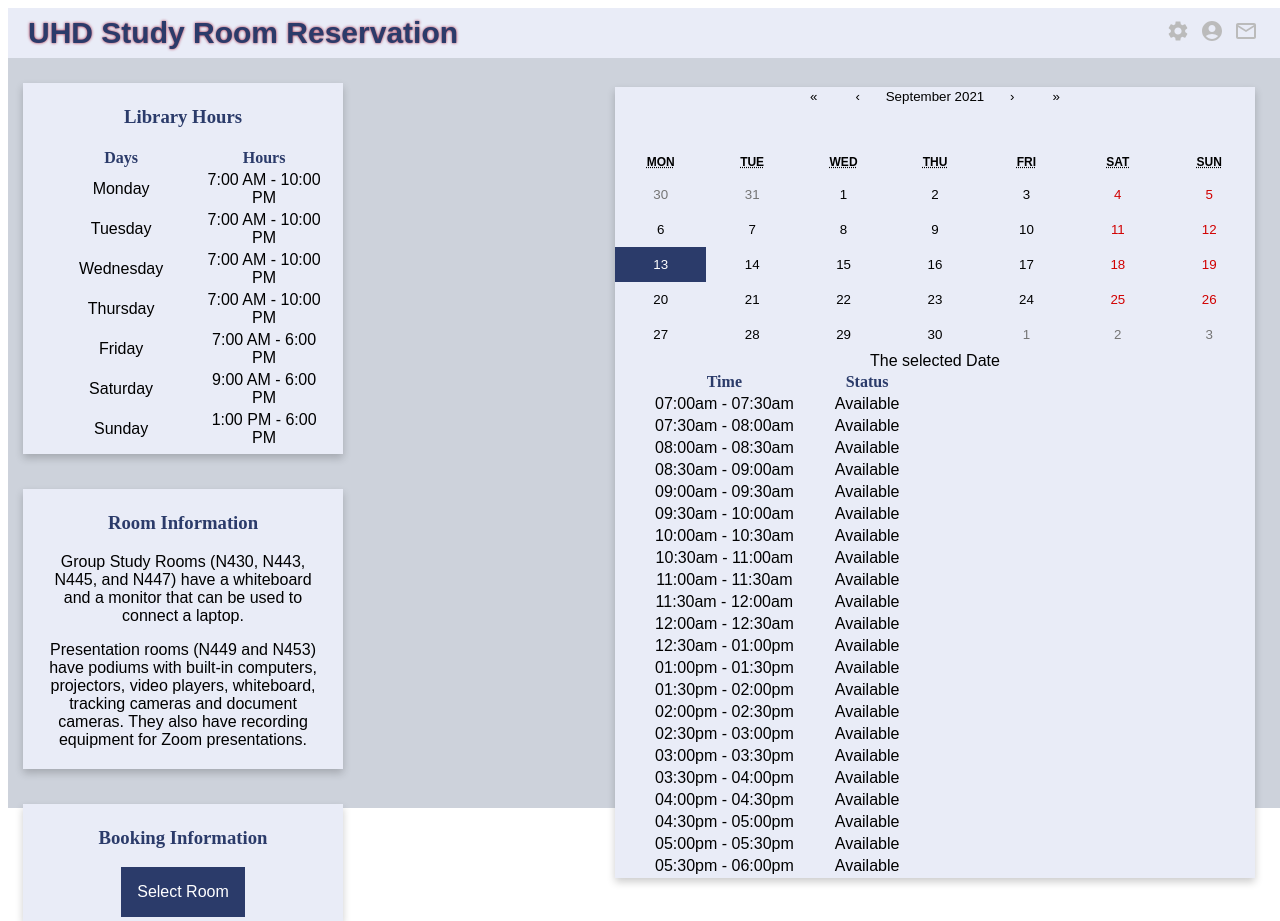
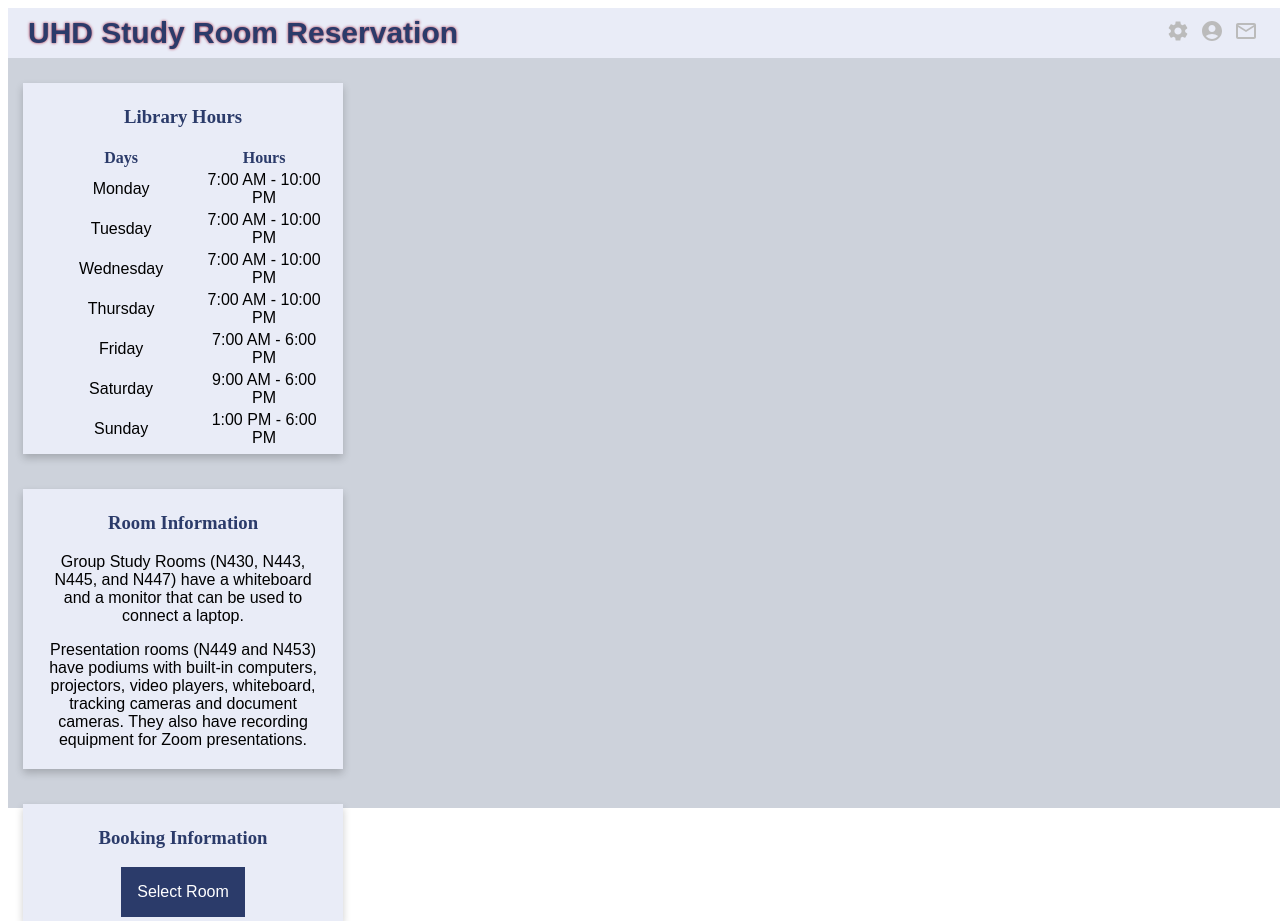
Before and after one commit to ASTRA1337/Study-Room-Reservation-System, a React (Create React App) app: page / in a window 1280 px wide. Built offline with nearby package versions, Linux system fonts and the light colour scheme.

Commit message:
Link calendar with room

```diff
--- a/src/components/Calendar/Calendar.jsx
+++ b/src/components/Calendar/Calendar.jsx
@@ -56,8 +56,9 @@ function renderTime(time)
     return renderTimeNumber(time.hour) + ":" + renderTimeNumber(time.minute) + time.status;
 }
 
-function renderAvailableTime()
+function renderAvailableTime(dateStatus)
 {
+    console.log("my date", dateStatus);
     const startHour = 7;
     const startMin = 0;
     const endTime = {"hour": 6, "minute": 0, "status": TimeStatus.PM};
@@ -67,26 +68,50 @@ function renderAvailableTime()
     var elements = [];
     while (currentTime.hour != endTime.hour || currentTime.minute != endTime.minute ) {
         var nextTime = getTimeBlock(currentTime, minuteStep);
-        var status = "Available";
+        var timeId = renderTime(currentTime)+renderTime(nextTime);
+
+        var blockStatus = "Available";
+        var rowStyle = "";
+        if (dateStatus && dateStatus[timeId]) {
+            blockStatus = dateStatus[timeId];
+            rowStyle = "reserved-time";
+        }
+
         elements.push(
-            <tr>
+            <tr class={rowStyle}>
             <td>{renderTime(currentTime)} - {renderTime(nextTime)}</td>
-            <td>{status}</td>
+            <td>{blockStatus}</td>
             </tr>
         )
         currentTime = nextTime;
     }
     return elements;
 }
+
+
+
 function Calendar({room}) {
+    // const room = {
+    //     "Sat Jan 01 2022": {
+    //         "07:00am07:30am": "reserved"
+    //     },
+    //     "Sun Nov 28 2021": {
+    //         "07:00am07:30am": "reserved"
+    //     }
+    // }
+
     const [date, setDate] = useState(new Date());
+    if (!room)
+        return (<div></div>);
     return (
         <div className = "calendar">
             <div className = "calWrapper">
                 <ReactCalendar onChange={setDate} value={date} />
             </div>
             <div>
-                The selected Date
+                <p>{date.toDateString()}</p>
+                <p>{date.toString()}</p>
+                <p>{date.toLocaleTimeString()}</p>
                 <table>
                     <thead>
                     <tr>
@@ -95,7 +120,7 @@ function Calendar({room}) {
                     </tr>
                     </thead>
                     <tbody>
-                    {renderAvailableTime()}
+                    {renderAvailableTime(room[date.toDateString()])}
                     </tbody>
                 </table>
             </div>
--- a/src/components/Calendar/calendar.css
+++ b/src/components/Calendar/calendar.css
@@ -116,3 +116,6 @@
   .react-calendar--selectRange .react-calendar__tile--hover {
     background-color: #e6e6e6;
   }
+  .reserved-time {
+    background-color: red;
+  }
--- a/src/components/Dashboard/Dashboard.jsx
+++ b/src/components/Dashboard/Dashboard.jsx
@@ -1,19 +1,37 @@
-import React from 'react'
+import React, {useState} from 'react'
 import Topbar from '../Topbar/Topbar';
 import Calendar from '../Calendar/Calendar';
 import BookingInfo from '../Forms/BookingInfo';
 import "./dashboard.css";
+import { red } from '@mui/material/colors';
+import { fontSize } from '@mui/system';
 
 //trigger a change in the selected room which will then trigger a change in calendar
 //which will then display the availabe time of the current room at the selected date
 
 function Dashboard() {
+    const [selectedRoom, setSelectedRoom] = useState("");
+    const roomData = {
+        "N430": {
+            "Sat Jan 01 2022": {
+                "07:00am07:30am": "reserved"
+            },
+            "Sun Nov 28 2021": {
+                "07:00am07:30am": "reserved"
+            }
+        },
+        "N443": {},
+    }
+    const updateRoom = (room) => {
+        setSelectedRoom(room);
+    }
     return (
         <div className = "dashboard">
             <div className = "topbar"><Topbar /></div>
             <div className = "libCard">
             <div className = "calendarCard">
-                <div className = "calInfo"><Calendar /></div>
+                <span style={{color: "red", fontSize: "20px"}}>{selectedRoom}</span>
+                <div className = "calInfo"><Calendar room={roomData[selectedRoom]}/></div>
             </div>
                 <div className = "libHours">
                     <h3>Library Hours</h3>
@@ -67,7 +85,7 @@ function Dashboard() {
             <div className = "bookingInfoCard">
                 <div className = "bookingInfo">
                     <h3>Booking Information</h3>
-                    <BookingInfo />
+                    <BookingInfo updateRoom={(room) => updateRoom(room)}/>
                 </div>
             </div>
         </div>
--- a/src/components/Forms/BookingInfo.jsx
+++ b/src/components/Forms/BookingInfo.jsx
@@ -1,7 +1,7 @@
 import React, {useState} from 'react'
 import './BookingInfo.css';
 
-function BookingInfo() {
+function BookingInfo({updateRoom}) {
     /* This function will show the room list for selection by user once button is clicked */
     const [room, setRoom] = useState("Select Room");
     function displayRoom(){
@@ -9,8 +9,10 @@ function BookingInfo() {
         document.getElementById("dropMenu").classList.toggle("show");
     }
     function selectRoom(roomNumber) {
+        updateRoom(roomNumber);
         setRoom(roomNumber);
         displayRoom();
+
     }
 
     //This will close out the menu if the user clicks outside of it
```
